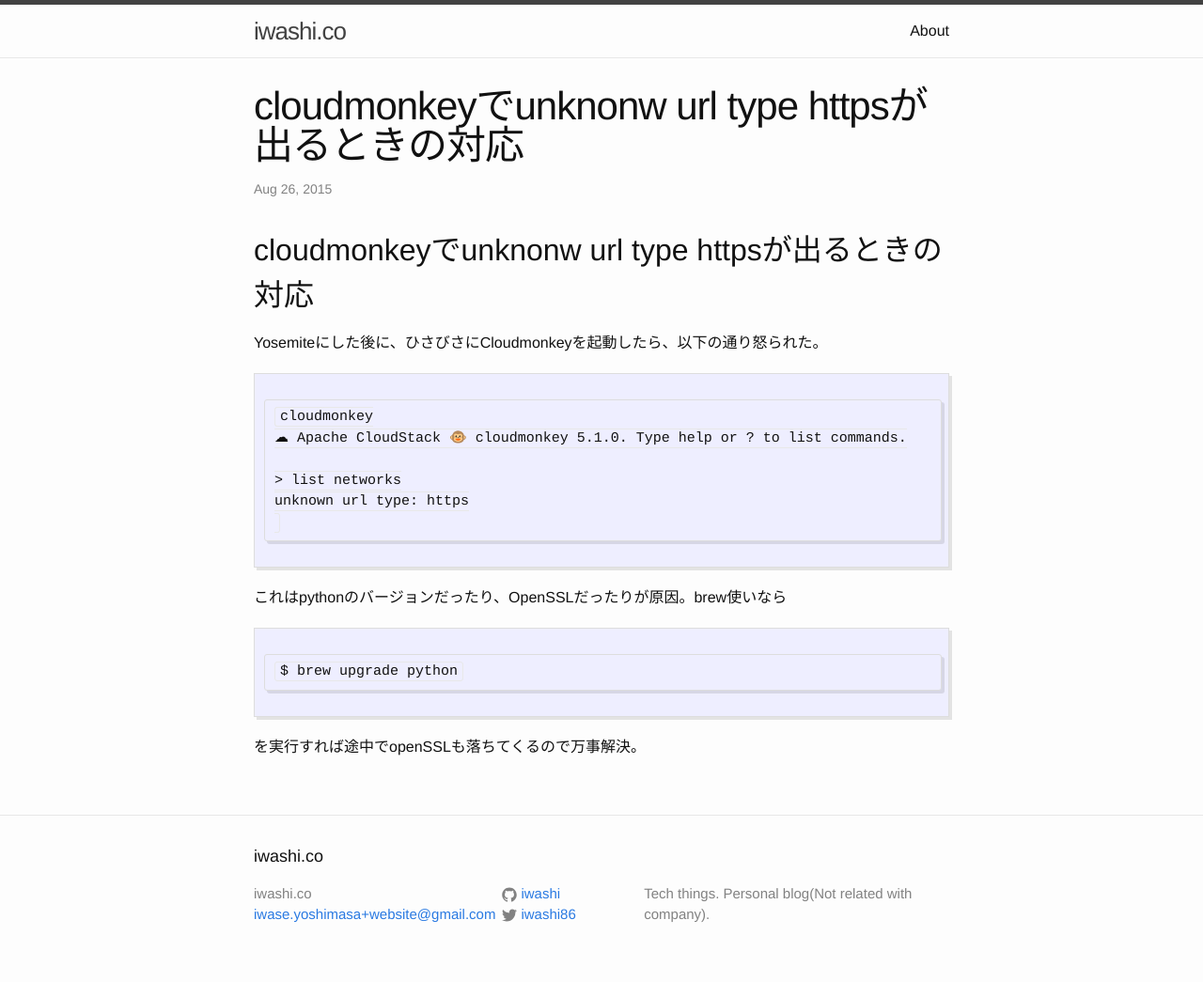
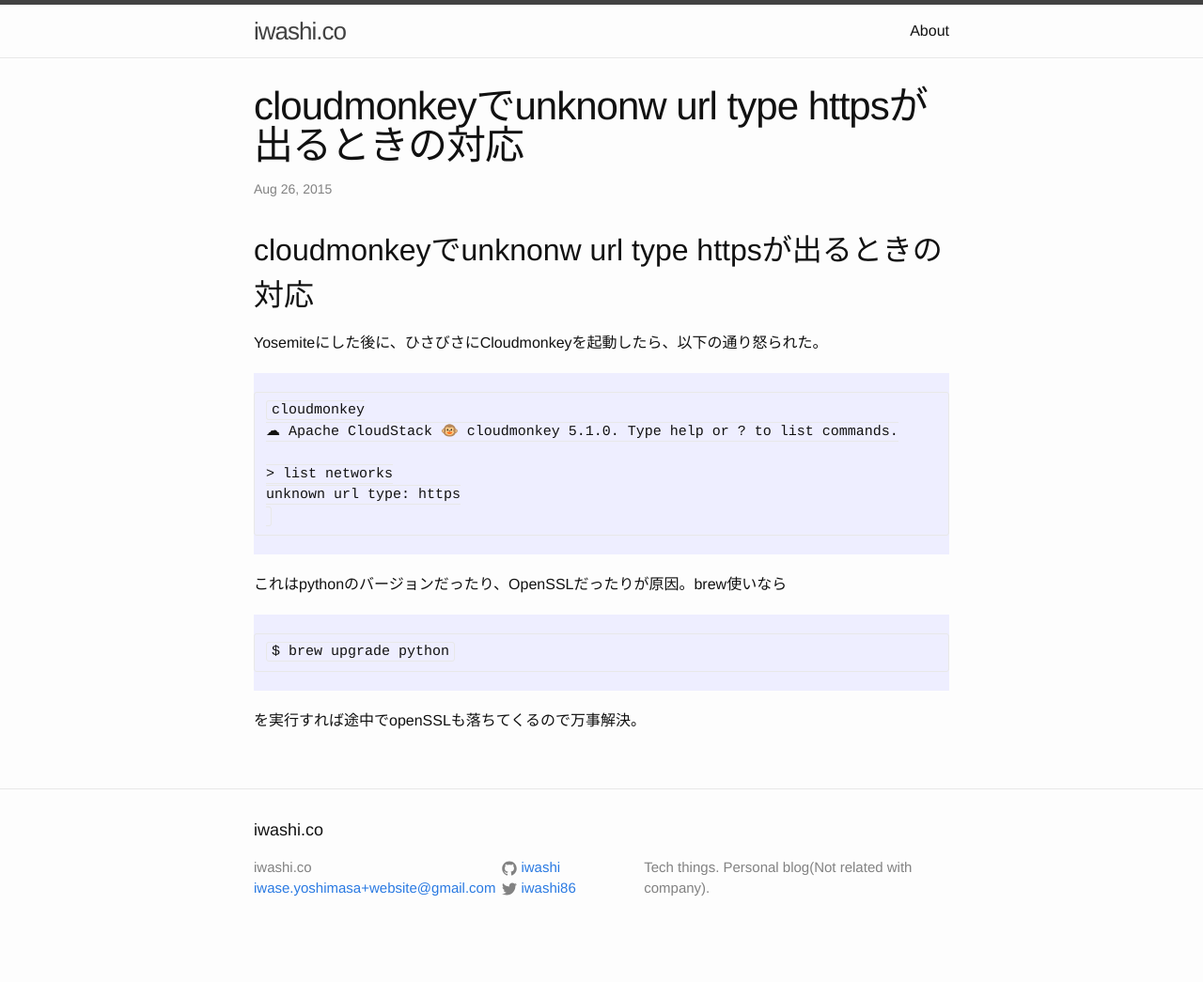
Before and after one commit to iwashi/iwashi.github.io, a Jekyll site: the page built from _posts/2015-08-26-cloudmonkey-unknonw-url-type-https.md, in a window 1280 px wide. Shown: the whole page at 94% size. Built offline with Jekyll 4.4.1, drawn with Linux system fonts in a browser that asks for light colours; after the commit the page ends 1017 px from its top, so only the background shows below that.

Commit message:
more simple design

```diff
--- a/css/main.scss
+++ b/css/main.scss
@@ -55,11 +55,6 @@ $on-laptop:        800px;
 
 .highlight {
   background-color: #efefef;
-  padding: 7px 7px 7px 10px;
-  border: 1px solid #ddd;
-  -moz-box-shadow: 3px 3px rgba(0,0,0,0.1);
-  -webkit-box-shadow: 3px 3px rgba(0,0,0,0.1);
-  box-shadow: 3px 3px rgba(0,0,0,0.1);
   margin: 20px 0 20px 0;
   overflow: hidden;
 }
```
